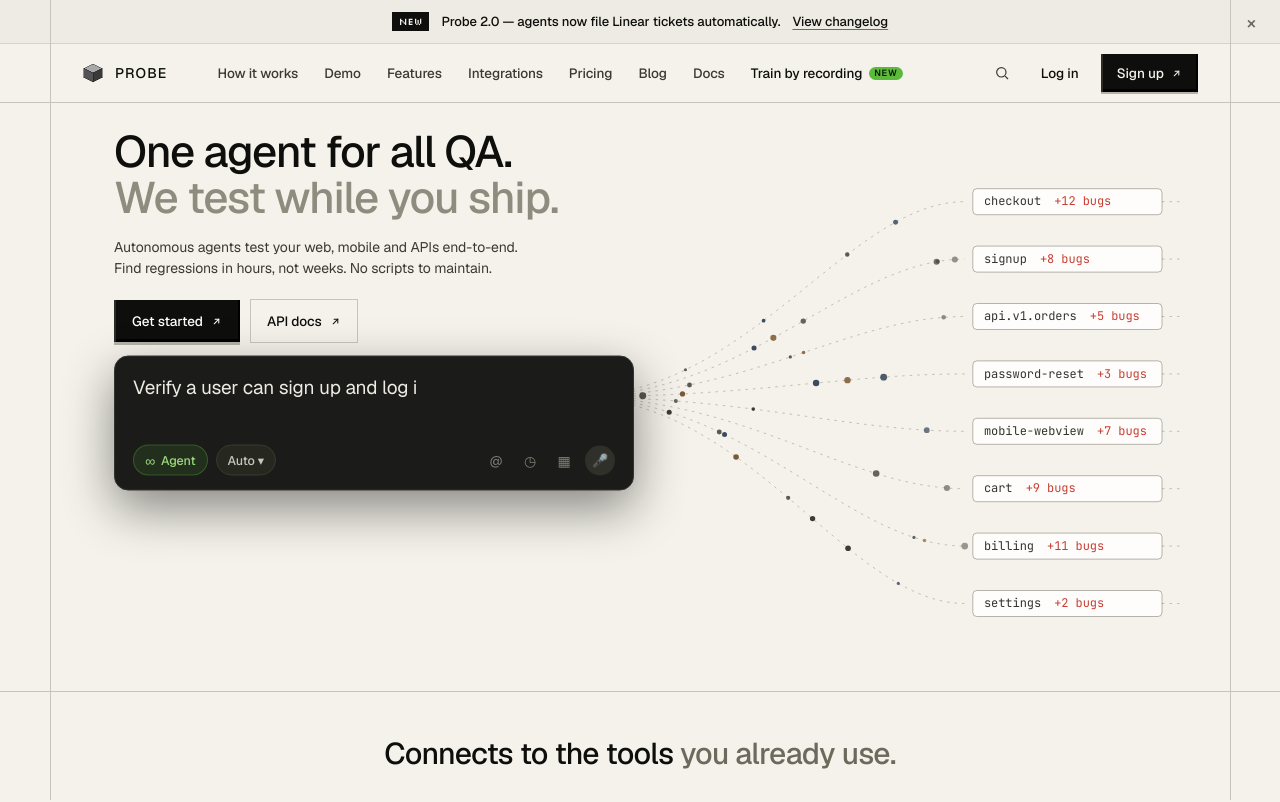
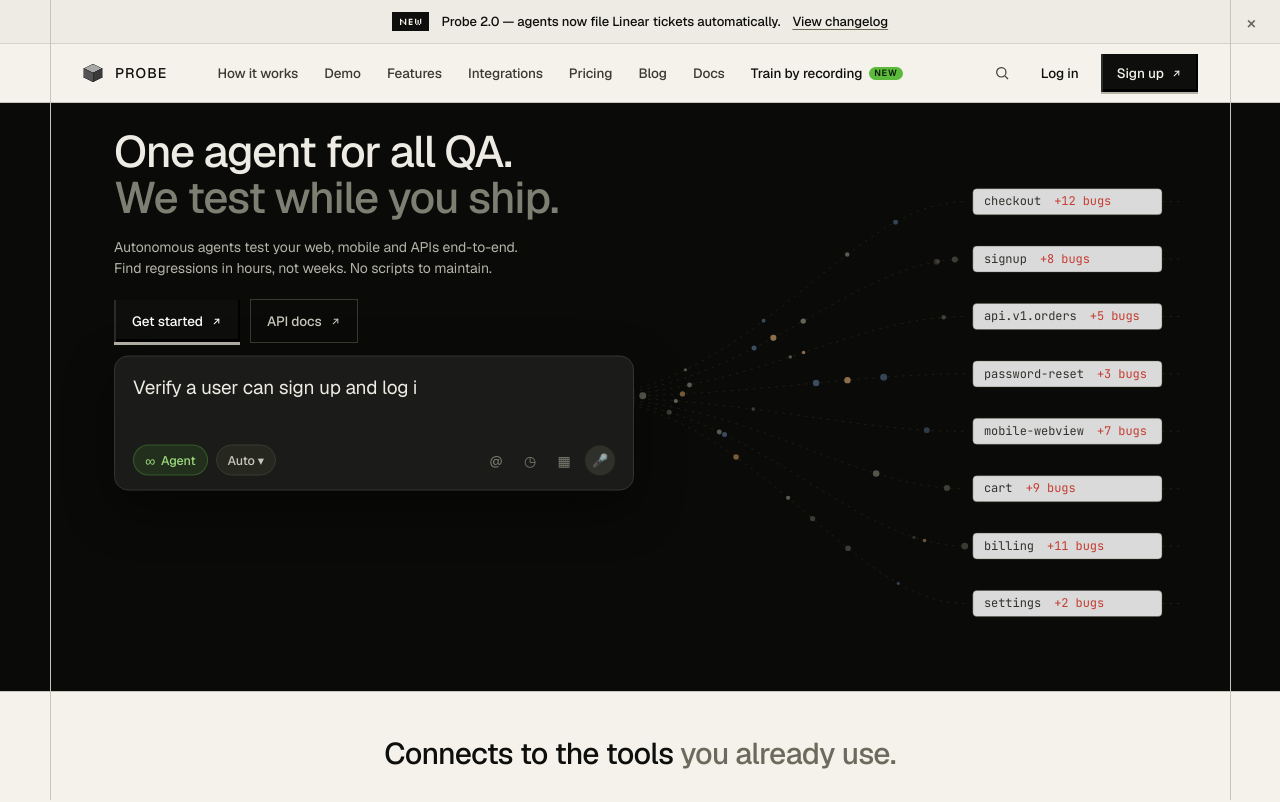
Before and after one commit to hritvikgupta/probeqa, a React (Vite) app: page / in a window 1280 px wide. Shown: the top 802 px of the page. Built offline with nearby package versions, Linux system fonts and the light colour scheme; no server answers.

Commit message:
landing: darken hero section background and text colors

```diff
--- a/src/views/Landing.css
+++ b/src/views/Landing.css
@@ -112,7 +112,7 @@
 .lp .arrow{width:11px;height:11px;stroke:currentColor;fill:none;stroke-width:2.2;stroke-linecap:round}
 
 /* ============ HERO ============ */
-.lp .hero{padding:14px;background:var(--bg)}
+.lp .hero{padding:14px;background:#0A0B08}
 .lp .hero-stage{position:relative;overflow:hidden;background:#0A0B08;min-height:560px;display:grid}
 
 /* Radial particle canvas */
@@ -131,9 +131,9 @@
 
 .lp .hero-eyebrow{display:inline-flex;align-items:center;gap:8px;font-family:var(--pixel);font-size:10px;color:var(--grass-deep);text-transform:uppercase;letter-spacing:0.12em;margin-bottom:18px;padding:5px 8px;background:rgba(91,186,59,0.12);border:1px solid rgba(91,186,59,0.3)}
 .lp .hero-eyebrow .d{width:6px;height:6px;background:var(--grass);box-shadow:0 0 0 1px var(--grass-deep)}
-.lp .hero-h{margin:0;font-size:clamp(30px,3.6vw,44px);line-height:1.05;letter-spacing:-0.028em;font-weight:500;color:#0E0F0C}
-.lp .hero-h .soft{display:block;color:#8E8C7E;font-weight:500}
-.lp .hero-sub{margin:16px 0 0;font-size:14px;line-height:1.5;color:#3A3A30;max-width:420px}
+.lp .hero-h{margin:0;font-size:clamp(30px,3.6vw,44px);line-height:1.05;letter-spacing:-0.028em;font-weight:500;color:#EDEBE3}
+.lp .hero-h .soft{display:block;color:#7E7F73;font-weight:500}
+.lp .hero-sub{margin:16px 0 0;font-size:14px;line-height:1.5;color:#B5B3A8;max-width:420px}
 .lp .hero-ctas{display:flex;gap:10px;margin-top:20px;align-items:center}
 .lp .hero-btn-dark{
   display:inline-flex;align-items:center;gap:8px;padding:12px 18px;font-weight:500;font-size:13.5px;
@@ -145,8 +145,8 @@
     0 3px 0 #B5B3A8;
 }
 .lp .hero-btn-dark:hover{background:#1E1F1B}
-.lp .hero-btn-ghost{display:inline-flex;align-items:center;gap:8px;padding:12px 16px;font-weight:500;font-size:13.5px;color:#0E0F0C;background:transparent;border:1px solid #C7C5BB}
-.lp .hero-btn-ghost:hover{background:#EDEBE3}
+.lp .hero-btn-ghost{display:inline-flex;align-items:center;gap:8px;padding:12px 16px;font-weight:500;font-size:13.5px;color:#C9C7BC;background:transparent;border:1px solid #383A30}
+.lp .hero-btn-ghost:hover{background:rgba(255,255,255,0.06)}
 
 /* Cursor-style prompt input box with typing animation —
    centred on the animation's start point. */
@@ -572,8 +572,9 @@
 .lp .hero-eyebrow .d{background:var(--ink-3);box-shadow:0 0 0 1px var(--ink-4)}
 
 /* Hero stage shares the page background — no separate panel colour */
-.lp .hero-stage{background:var(--bg)}
-.lp .hero-vignette{background:radial-gradient(ellipse 90% 80% at 55% 50%, transparent 0%, rgba(237,235,227,0.35) 80%, rgba(237,235,227,0.75) 100%)}
+/* Hero stage — dark background */
+.lp .hero-stage{background:#0A0B08}
+.lp .hero-vignette{background:radial-gradient(ellipse 90% 80% at 55% 50%, transparent 0%, rgba(10,11,8,0.35) 70%, rgba(10,11,8,0.7) 100%)}
 
 /* Telemetry */
 .lp .telemetry{background:rgba(250,248,241,0.92);color:var(--ink-2);border-color:var(--line);box-shadow:inset 2px 0 0 #FFFFFF,inset -2px 0 0 #C7C5BB,inset 0 -3px 0 #B5B3A8}
```
